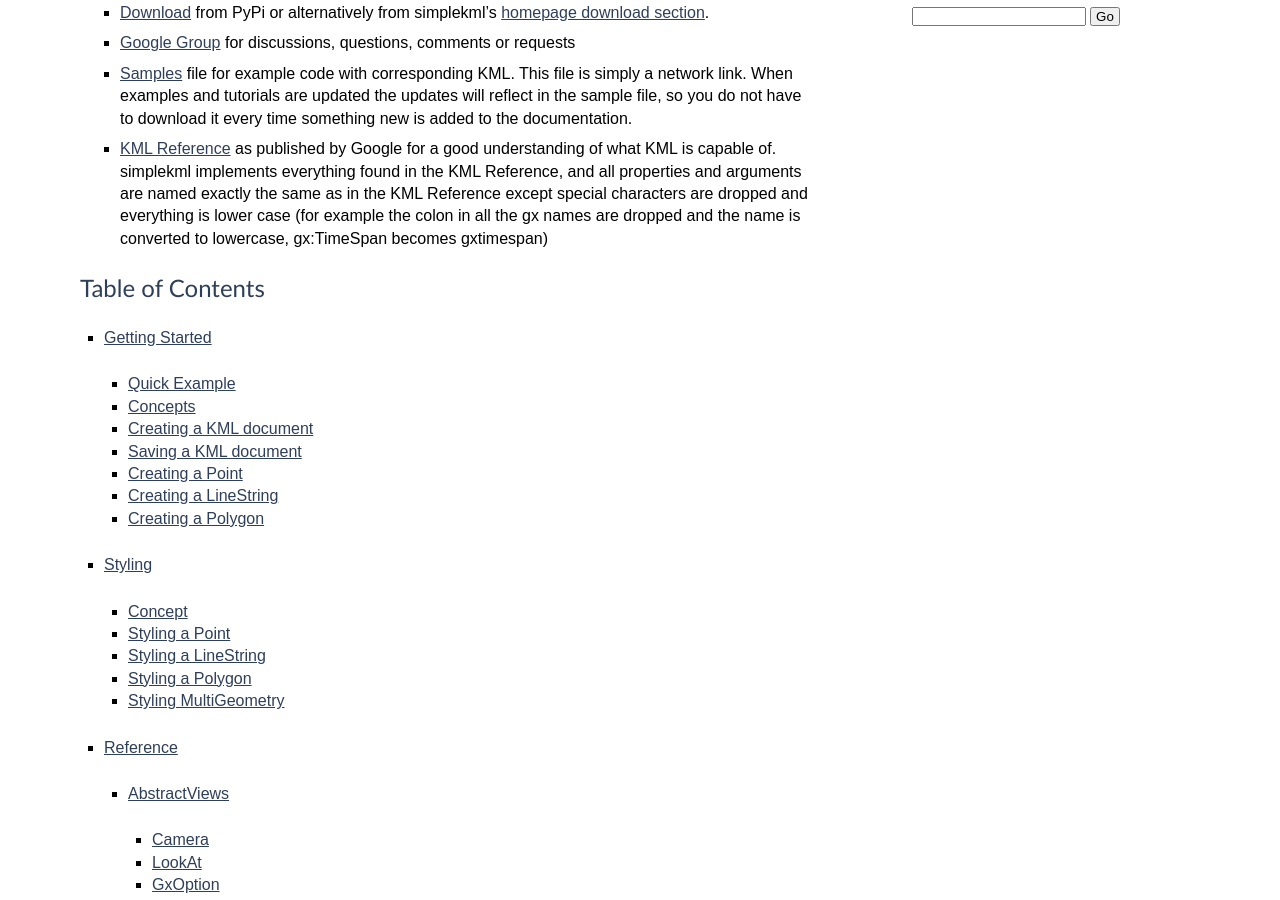
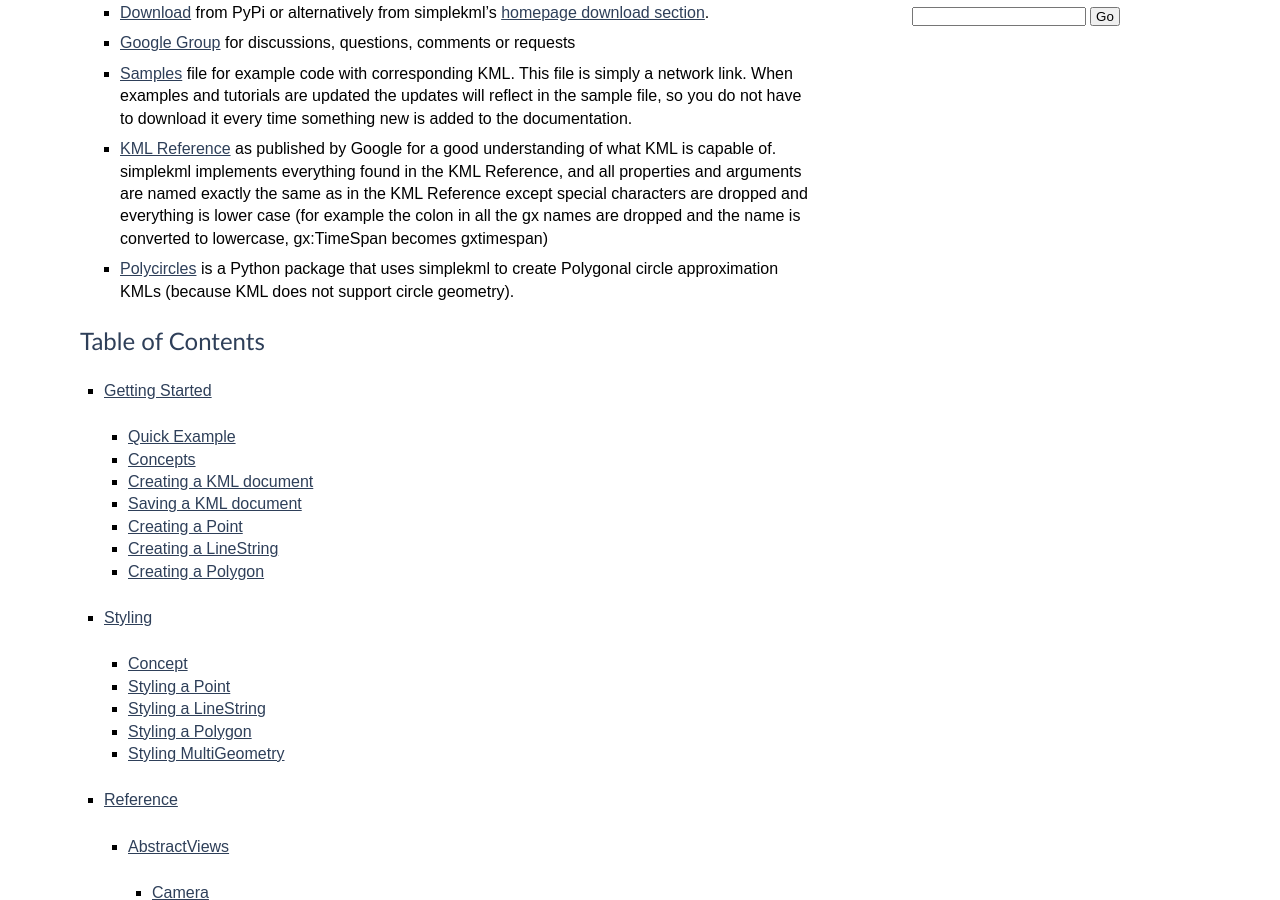
Before and after one commit to tjlang/simplekml, a Sphinx documentation site: the page built from docs/index.rst, in a window 1280 px wide and 900 px high, scrolled down 376 px. Built offline with Sphinx 7.4.7, drawn with Linux system fonts in a browser that asks for light colours.

Commit message:
Added Polycircles reference to documentation.

```diff
--- a/docs/index.rst
+++ b/docs/index.rst
@@ -23,8 +23,9 @@ Resources
 
   * `Samples <http://simplekml.googlecode.com/hg/samples/SamplesLink.kml>`_ file for example code with corresponding KML. This file is simply a network link. When examples and tutorials are updated the updates will reflect in the sample file, so you do not have to download it every time something new is added to the documentation.
 
+  * `KML Reference <http://code.google.com/apis/kml/documentation/kmlreference.html>`_ as published by Google for a good understanding of what KML is capable of. simplekml implements everything found in the KML Reference, and all properties and arguments are named exactly the same as in the KML Reference except special characters are dropped and everything is lower case (for example the colon in all the gx names are dropped and the name is converted to lowercase, gx:TimeSpan becomes gxtimespan)
 
-  * `KML Reference <http://code.google.com/apis/kml/documentation/kmlreference.html>`_ as published by Google for a good understanding of what KML is capable of. simplekml implements everything found in the KML Reference, and all properties and arguments are named exactly the same as in the KML Reference except special characters are dropped and everything is lower case (for example the colon in all the gx names are dropped and the name is converted to lowercase, gx:TimeSpan becomes gxtimespan)
+  * `Polycircles <http://polycircles.readthedocs.org/en/latest/>`_ is a Python package that uses simplekml to create Polygonal circle approximation KMLs (because KML does not support circle geometry).
 
 
 .. _table-of-contents:
```
